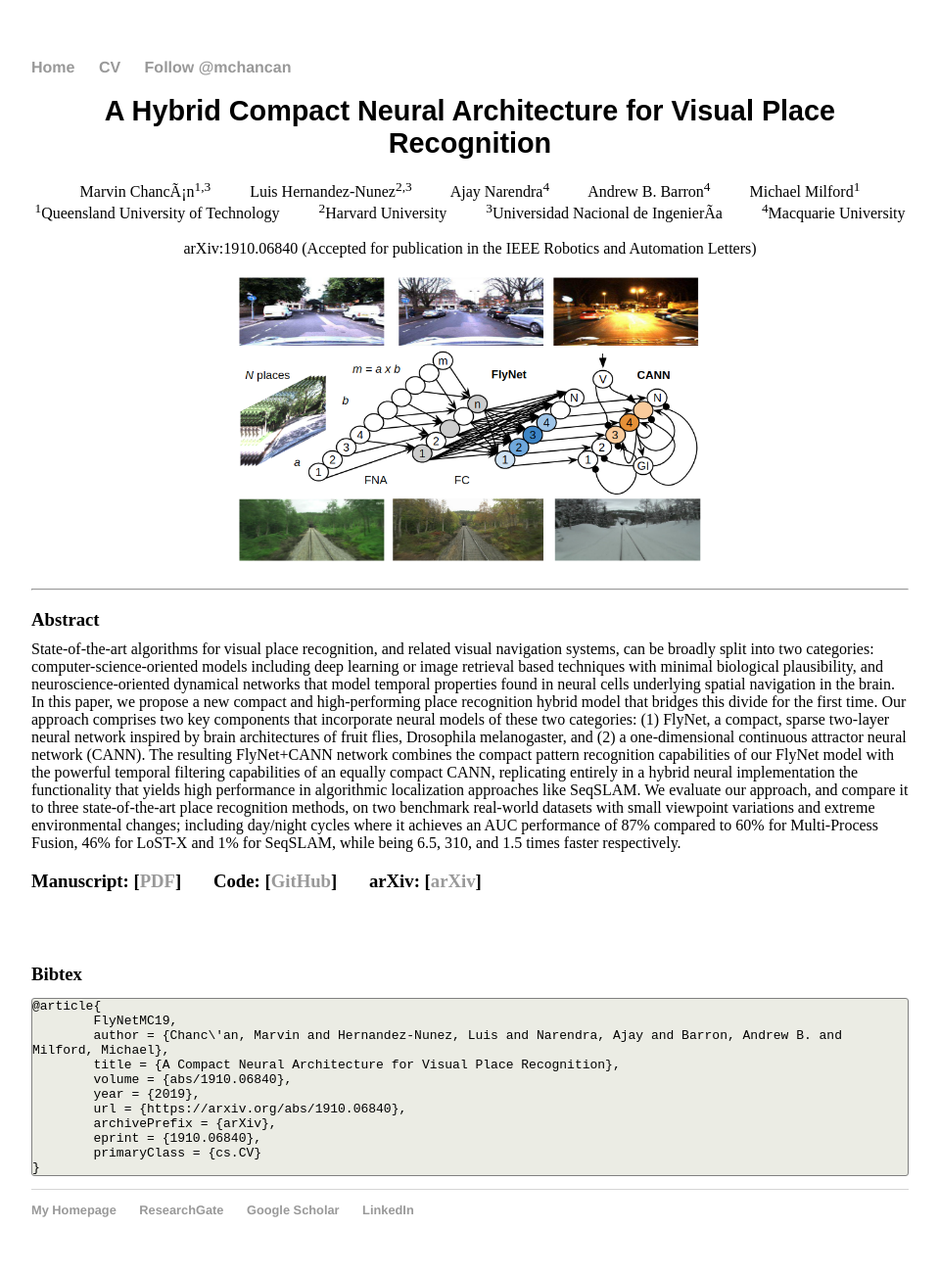
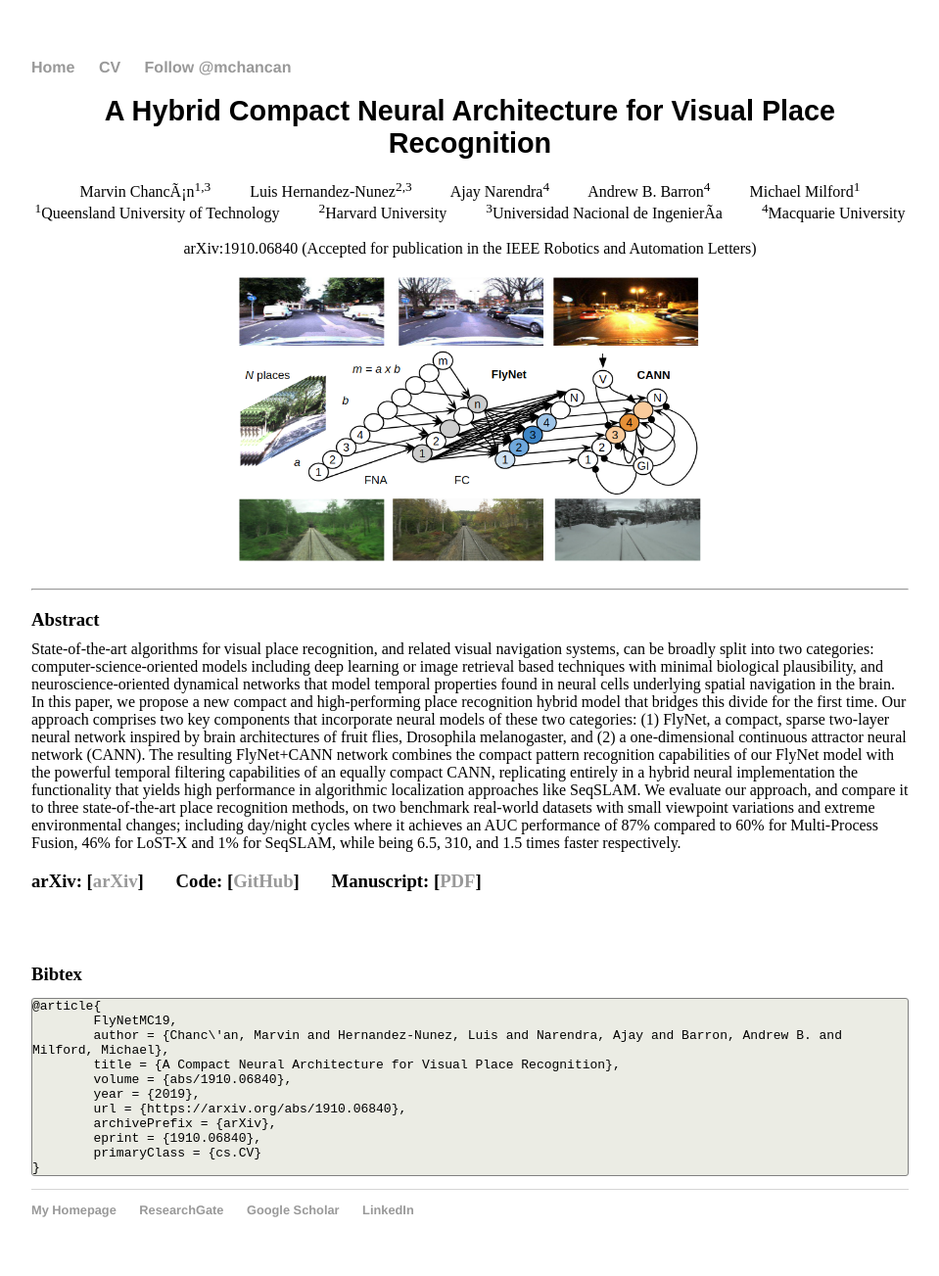
Before and after one commit to mchancan/mchancan.github.io, a Jekyll site: the page built from projects/FlyNet/index.html, in a window 1280 px wide. Shown: the whole page at 98% size, without its empty margins (160-1119 px from the left). Built offline with Jekyll 4.4.1, drawn with Linux system fonts in a browser that asks for light colours; comment, search, counter and statistics services are not loaded.

```diff
--- a/projects/FlyNet/index.html
+++ b/projects/FlyNet/index.html
@@ -41,7 +41,7 @@ title: "A Hybrid Compact Neural Architecture for Visual Place Recognition"
 </td>
 
 <td>
-	<h3> Manuscript: [<a href="2019_FlyNet_v2.pdf">PDF</a>] &nbsp; &nbsp; &nbsp; Code: [<a href="https://github.com/mchancan/flynet">GitHub</a>] &nbsp; &nbsp; &nbsp; arXiv: [<a href="https://arxiv.org/abs/1910.06840">arXiv</a>] </h3>
+	<h3> arXiv: [<a href="https://arxiv.org/abs/1910.06840">arXiv</a>] &nbsp; &nbsp; &nbsp; Code: [<a href="https://github.com/mchancan/flynet">GitHub</a>] &nbsp; &nbsp; &nbsp; Manuscript: [<a href="2019_FlyNet_v2.pdf">PDF</a>] </h3>
 </td>
 
 <br>
```
